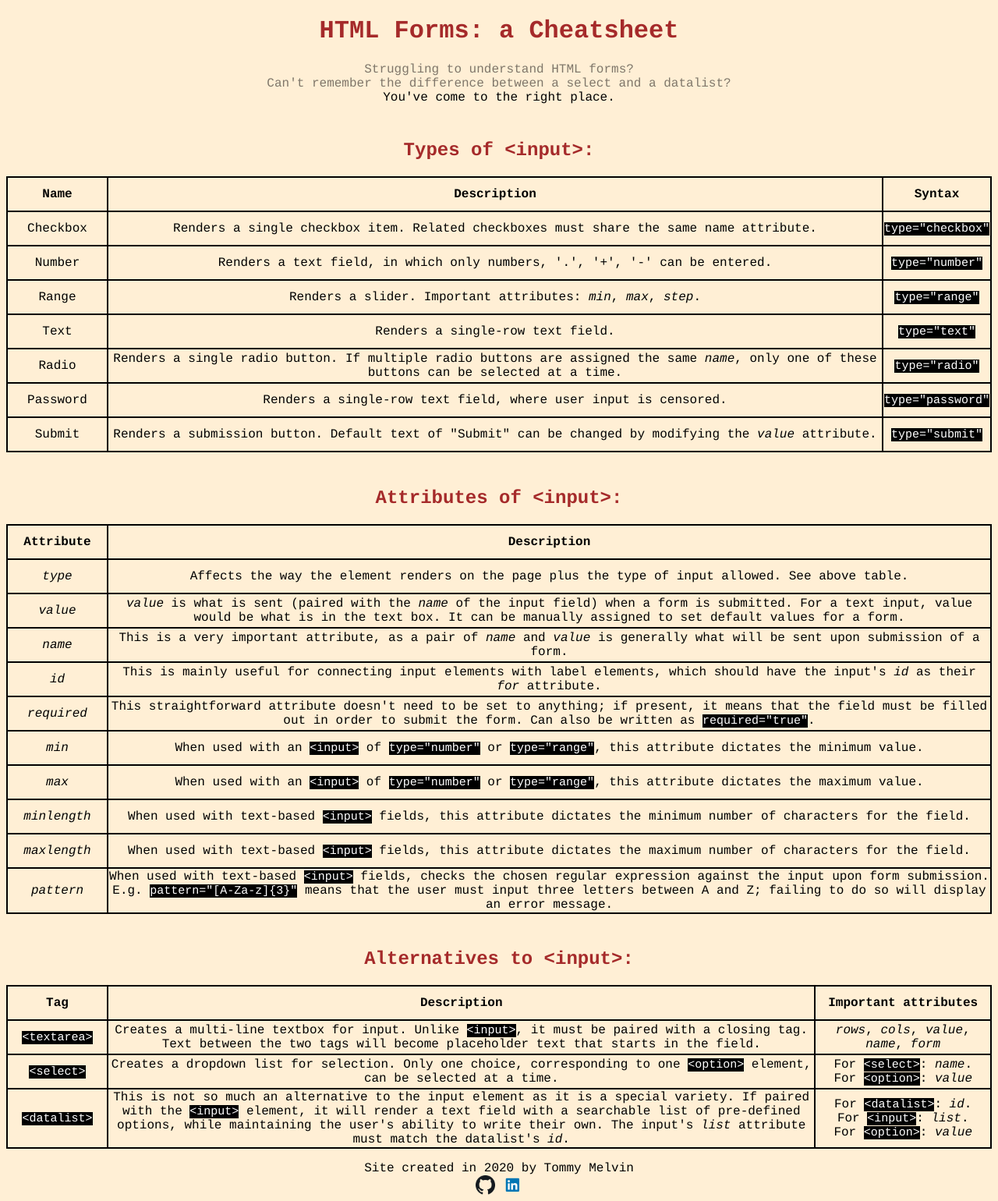
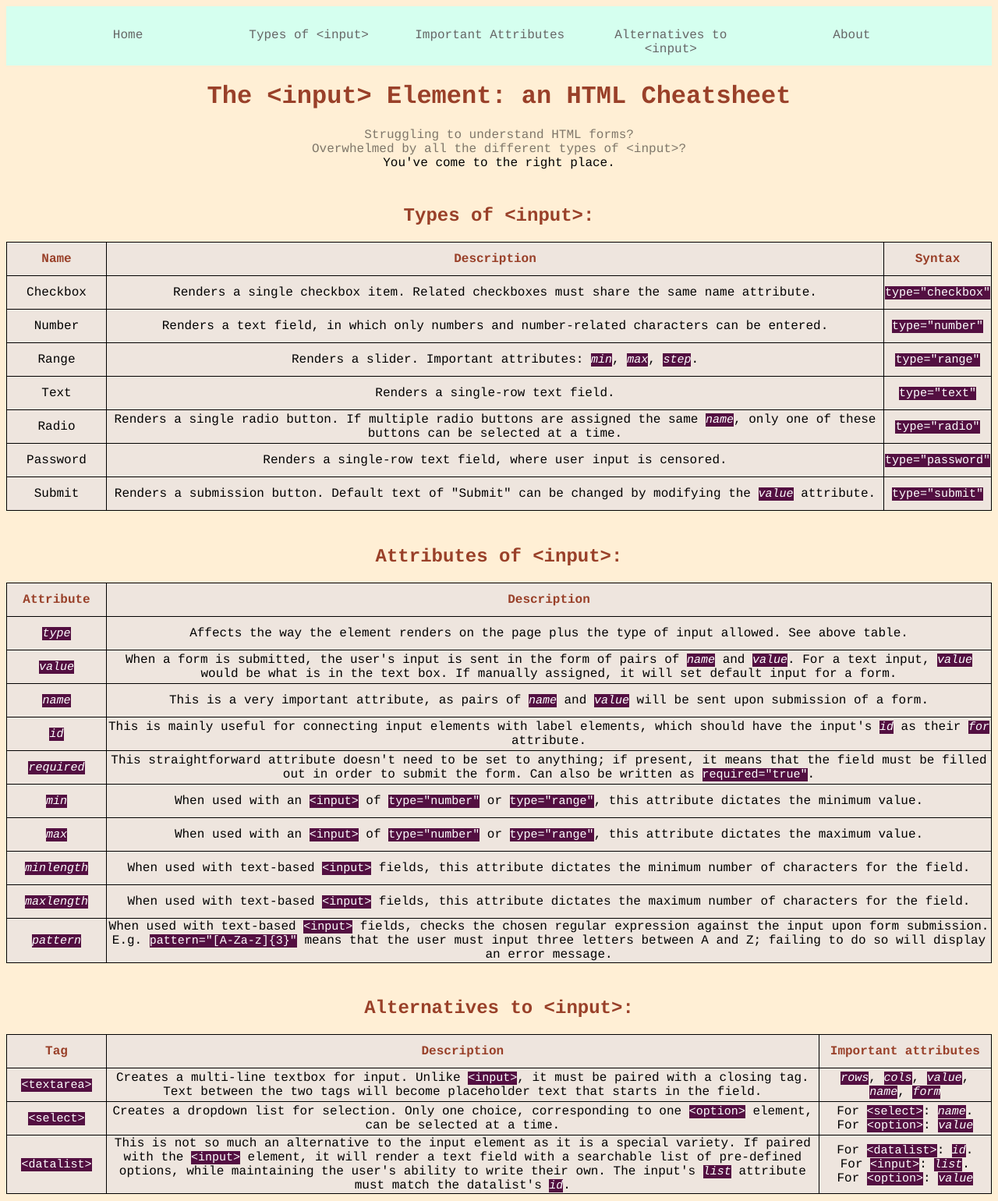
Before and after one commit to react-learner-codecademy/forms-cheatsheet, a plain HTML site: page index.html in a window 1280 px wide. Shown: the top 1540 px of the page at 78% size. Drawn offline with Linux system fonts and the light colour scheme.

Commit message:
Reworked color palette, added navbar
Improved styling, added new classes

```diff
--- a/index.html
+++ b/index.html
@@ -2,23 +2,35 @@
 
 <html lang="en-us">
 <head>
-    <title>HTML Forms</title>
+    <title>The &lt;input&gt; Element</title>
     <link href="style.css" rel="stylesheet" type="text/css" />
+    <meta charset="utf-8">
+    <meta name="description" content="Free HTML cheatsheet focusing on <input> and forms">
+    <meta name="keywords" content="HTML, input, cheatsheet, guide, education, forms"
 </head>
 
 <body>
     <header>
-        <h1>HTML Forms: a Cheatsheet</h1>
+        <nav>
+            <ul>
+                <a href="index.html">Home</a>
+                <a href="#input-types">Types of &lt;input&gt;</a>
+                <a href="#input-attributes">Important Attributes</a>
+                <a href="#input-alternatives">Alternatives to &lt;input&gt;</a>
+                <a href="#about">About</a>
+            </ul>
+        </nav>
+        <h1>The &lt;input&gt; Element: an HTML Cheatsheet</h1>
         <div class="intro">
             <p>Struggling to understand HTML forms?</p>
-            <p>Can't remember the difference between a select and a datalist?</p>
+            <p>Overwhelmed by all the different types of &lt;input&gt;?</p>
             <p id="intro-end"> You've come to the right place.</p>
         </div>
     </header>
 
     <main>
         <article>
-            <h2>Types of &lt;input&gt;:</h2>
+            <h2 id="input-types">Types of &lt;input&gt;:</h2>
             <table role="presentation">
                 <thead>
                     <tr>
@@ -36,12 +48,12 @@
                     </tr>
                     <tr>
                         <td>Number</td>
-                        <td>Renders a text field, in which only numbers, '.', '+', '-' can be entered.</td>
+                        <td>Renders a text field, in which only numbers and number-related characters can be entered.</td>
                         <td><span class="code-text">type="number"</span></td>
                     </tr>
                     <tr>
                         <td>Range</td>
-                        <td>Renders a slider. Important attributes: <em>min</em>, <em>max</em>, <em>step</em>.</td>
+                        <td>Renders a slider. Important attributes: <span class="attribute">min</span>, <span class="attribute">max</span>, <span class="attribute">step</span>.</td>
                         <td><span class="code-text">type="range"</span></td>
                     </tr>
                     <tr>
@@ -51,7 +63,7 @@
                     </tr>
                     <tr>
                         <td>Radio</td>
-                        <td>Renders a single radio button. If multiple radio buttons are assigned the same <em>name</em>, only one of these buttons can be selected at a time.</td>
+                        <td>Renders a single radio button. If multiple radio buttons are assigned the same <span class="attribute">name</span>, only one of these buttons can be selected at a time.</td>
                         <td><span class="code-text">type="radio"</span></td>
                     </tr>
                     <tr>
@@ -61,7 +73,7 @@
                     </tr>
                     <tr>
                         <td>Submit</td>
-                        <td>Renders a submission button. Default text of "Submit" can be changed by modifying the <em>value</em> attribute.</td>
+                        <td>Renders a submission button. Default text of "Submit" can be changed by modifying the <span class="attribute">value</span> attribute.</td>
                         <td><span class="code-text">type="submit"</span></td>
                     </tr>
                 </tbody>
@@ -69,7 +81,7 @@
         </article>
 
         <article>
-            <h2>Attributes of &lt;input&gt;:</h2>
+            <h2 id="input-attributes">Attributes of &lt;input&gt;:</h2>
             <table role="presentation">
                 <thead>
                     <tr>
@@ -79,43 +91,43 @@
                 </thead>
                 <tbody>
                     <tr>
-                        <td><em>type</em></td>
+                        <td><span class="attribute">type</span></td>
                         <td>Affects the way the element renders on the page plus the type of input allowed. See above table.</td>
                     </tr>
                     <tr>
-                        <td><em>value</em></td>
-                        <td><em>value</em> is what is sent (paired with the <em>name</em> of the input field) when a form is submitted. For a text input, value would be what is in the text box. It can be manually assigned to set default values for a form.</td>
+                        <td><span class="attribute">value</span></td>
+                        <td>When a form is submitted, the user's input is sent in the form of pairs of <span class="attribute">name</span> and <span class="attribute">value</span>. For a text input, <span class="attribute">value</span> would be what is in the text box. If manually assigned, it will set default input for a form.</td>
                     </tr>
                     <tr>
-                        <td><em>name</em></td>
-                        <td>This is a very important attribute, as a pair of <em>name</em> and <em>value</em> is generally what will be sent upon submission of a form.</td>
+                        <td><span class="attribute">name</span></td>
+                        <td>This is a very important attribute, as pairs of <span class="attribute">name</span> and <span class="attribute">value</span> will be sent upon submission of a form.</td>
                     </tr>
                     <tr>
-                        <td><em>id</em></td>
-                        <td>This is mainly useful for connecting input elements with label elements, which should have the input's <em>id</em> as their <em>for</em> attribute.</td>
+                        <td><span class="attribute">id</span></td>
+                        <td>This is mainly useful for connecting input elements with label elements, which should have the input's <span class="attribute">id</span> as their <span class="attribute">for</span> attribute.</td>
                     </tr>
                     <tr>
-                        <td><em>required</em></td>
+                        <td><span class="attribute">required</span></td>
                         <td>This straightforward attribute doesn't need to be set to anything; if present, it means that the field must be filled out in order to submit the form. Can also be written as <span class="code-text">required="true"</span>.</td>
                     </tr>
                     <tr>
-                        <td><em>min</em></td>
+                        <td><span class="attribute">min</span></td>
                         <td>When used with an <span class="code-text">&lt;input&gt;</span> of <span class="code-text">type="number"</span> or <span class="code-text">type="range"</span>, this attribute dictates the minimum value.</td>
                     </tr>
                     <tr>
-                        <td><em>max</em></td>
+                        <td><span class="attribute">max</span></td>
                         <td>When used with an <span class="code-text">&lt;input&gt;</span> of <span class="code-text">type="number"</span> or <span class="code-text">type="range"</span>, this attribute dictates the maximum value.</td>
                     </tr>
                     <tr>
-                        <td><em>minlength</em></td>
+                        <td><span class="attribute">minlength</span></td>
                         <td>When used with text-based <span class="code-text">&lt;input&gt;</span> fields, this attribute dictates the minimum number of characters for the field.</td>
                     </tr>
                     <tr>
-                        <td><em>maxlength</em></td>
+                        <td><span class="attribute">maxlength</span></td>
                         <td>When used with text-based <span class="code-text">&lt;input&gt;</span> fields, this attribute dictates the maximum number of characters for the field.</td>
                     </tr>
                     <tr>
-                        <td><em>pattern</em></td>
+                        <td><span class="attribute">pattern</span></td>
                         <td>When used with text-based <span class="code-text">&lt;input&gt;</span> fields, checks the chosen regular expression against the input upon form submission. E.g. <span class="code-text">pattern="[A-Za-z]{3}"</span> means that the user must input three letters between A and Z; failing to do so will display an error message.</td>
                     </tr>
                 </tbody>
@@ -123,7 +135,7 @@
         </article>
 
         <article>
-            <h2>Alternatives to &lt;input&gt;:</h2>
+            <h2 id="input-alternatives">Alternatives to &lt;input&gt;:</h2>
             <table role="presentation">
                 <thead>
                     <tr>
@@ -136,17 +148,17 @@
                     <tr>
                         <td><span class="code-text">&lt;textarea&gt;</span></td>
                         <td>Creates a multi-line textbox for input. Unlike <span class="code-text">&lt;input&gt;</span>, it must be paired with a closing tag. Text between the two tags will become placeholder text that starts in the field.</td>
-                        <td class="important-attributes"><em>rows</em>, <em>cols</em>, <em>value</em>, <em>name</em>, <em>form</em></td>
+                        <td class="important-attributes"><span class="attribute">rows</span>, <span class="attribute">cols</span>, <span class="attribute">value</span>, <span class="attribute">name</span>, <span class="attribute">form</span></td>
                     </tr>
                     <tr>
                         <td><span class="code-text">&lt;select&gt;</span></td>
                         <td>Creates a dropdown list for selection. Only one choice, corresponding to one <span class="code-text">&lt;option&gt;</span> element, can be selected at a time.</td>
-                        <td class="important-attributes">For <span class="code-text">&lt;select&gt;</span>: <em>name</em>.<br>For <span class="code-text">&lt;option&gt;</span>: <em>value</em></td>
+                        <td class="important-attributes">For <span class="code-text">&lt;select&gt;</span>: <span class="attribute">name</span>.<br>For <span class="code-text">&lt;option&gt;</span>: <span class="attribute">value</span></td>
                     </tr>
                     <tr>
                         <td><span class="code-text">&lt;datalist&gt;</span></td>
-                        <td>This is not so much an alternative to the input element as it is a special variety. If paired with the <span class="code-text">&lt;input&gt;</span> element, it will render a text field with a searchable list of pre-defined options, while maintaining the user's ability to write their own. The input's <em>list</em> attribute must match the datalist's <em>id</em>.</td>
-                        <td class="important-attributes">For <span class="code-text">&lt;datalist&gt;</span>: <em>id</em>.<br>For <span class="code-text">&lt;input&gt;</span>: <em>list</em>.<br>For <span class="code-text">&lt;option&gt;</span>: <em>value</em></td>
+                        <td>This is not so much an alternative to the input element as it is a special variety. If paired with the <span class="code-text">&lt;input&gt;</span> element, it will render a text field with a searchable list of pre-defined options, while maintaining the user's ability to write their own. The input's <span class="attribute">list</span> attribute must match the datalist's <span class="attribute">id</span>.</td>
+                        <td class="important-attributes">For <span class="code-text">&lt;datalist&gt;</span>: <span class="attribute">id</span>.<br>For <span class="code-text">&lt;input&gt;</span>: <span class="attribute">list</span>.<br>For <span class="code-text">&lt;option&gt;</span>: <span class="attribute">value</span></td>
                     </tr>
                 </tbody>
             </table>
@@ -154,9 +166,11 @@
     </main>
 
     <footer>
-        <p id="byline">Site created in 2020 by Tommy Melvin</p>
-        <a href="https://github.com/react-learner" target="_blank"><img class="footer-logo" src="./github-logo.png" alt="Github" /></a>
-        <a href="https://www.linkedin.com/in/tommy-melvin-66a351126/" target="_blank"><img class="footer-logo" src="./linkedin-logo.png" alt="Linkedin" /></a>
+        <div id="about">
+            <p id="byline">Site created in 2020 by Tommy Melvin</p>
+            <a href="https://github.com/react-learner" target="_blank"><img class="footer-logo" src="./github-logo.png" alt="Github" /></a>
+            <a href="https://www.linkedin.com/in/tommy-melvin-66a351126/" target="_blank"><img class="footer-logo" src="./linkedin-logo.png" alt="Linkedin" /></a>
+        </div>
     </footer>
 </body>
 
--- a/style.css
+++ b/style.css
@@ -5,22 +5,45 @@ body {
     text-align: center;
 }
 
+nav {
+    width: 100%;
+    overflow: auto;
+    background-color: #d5ffef;
+}
+
+nav a {
+    float: left;
+    padding: 12px;
+    color: #666;
+    text-align: center;
+    text-decoration: none;
+    width: 17%;
+}
+
+nav a:hover {
+    background-color: #e3e3e3;
+}
+
 .footer-logo {
     width: 25px;
 }
 
-.code-text {
-    background-color: black;
+.code-text, .attribute {
+    background-color: #530f41;
     color: white;
     font-size: 15px;
 }
 
-h1, h2 {
-    color: brown;
+.attribute {
+    font-style: italic;
+}
+
+h1, h2, th {
+    color: #994029;
 }
 
 td, th {
-    border: 2px solid black;
+    border: 1px solid black;
     height: 40px;
     min-width: 125px;
 }
@@ -28,6 +51,7 @@ td, th {
 table {
     border-collapse: collapse;
     width: 100%;
+    background-color: #eee5de;
 }
 
 .important-attributes {
@@ -51,5 +75,5 @@ article {
 }
 
 #byline {
-    margin-bottom: 0px;
+    margin-bottom: 5px;
 }
```
